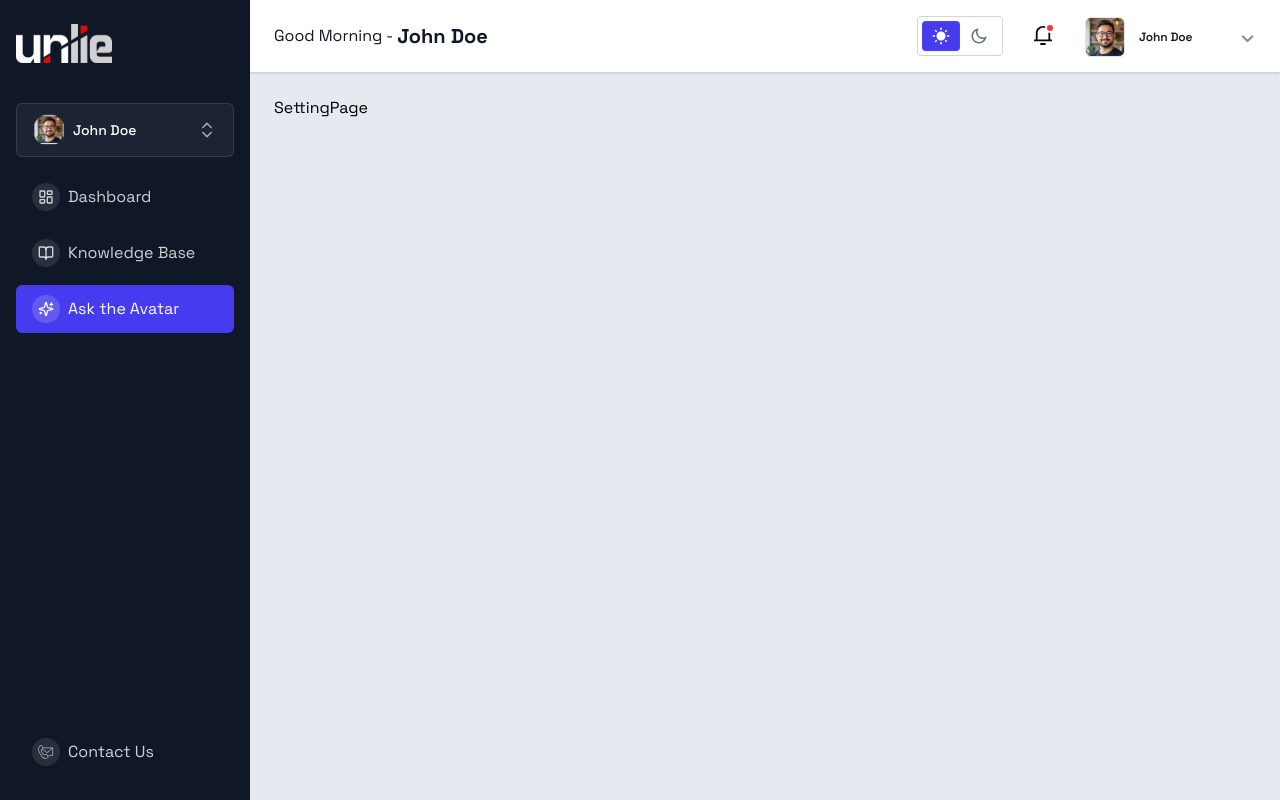
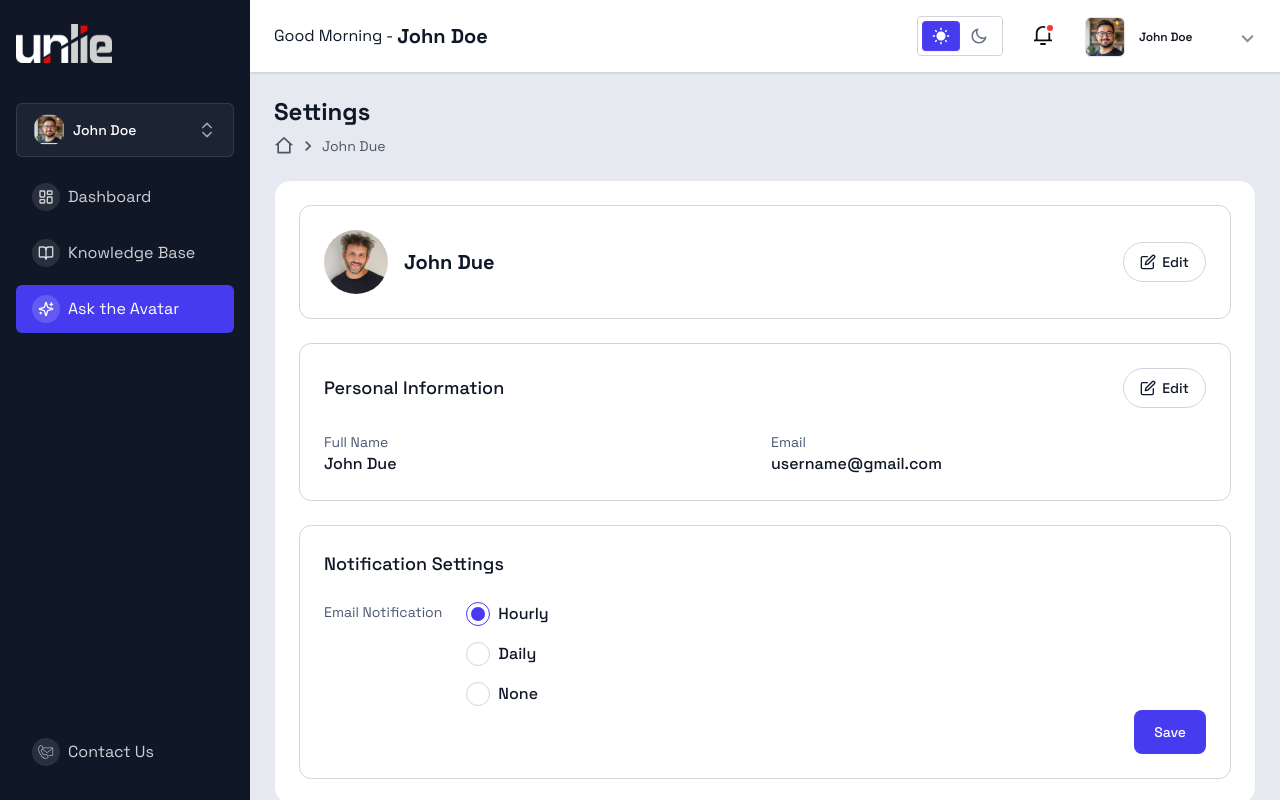
Before and after one commit to nur-it/react-un-lion-dashboard, a React (Vite) app: page /setting in a window 1280 px wide. Built offline with nearby package versions, Linux system fonts and the light colour scheme.

Commit message:
setting page notification

```diff
--- a/src/app/setting.jsx
+++ b/src/app/setting.jsx
@@ -1,8 +1,11 @@
+import SettingMain from "@/components/screen/Setting/SettingMain";
+import PageHeading from "@/components/shared/PageHeading";
 
 const SettingPage = () => {
   return (
-    <div>
-      SettingPage
+    <div className="pb-10">
+      <PageHeading page_name="Settings" />
+      <SettingMain />
     </div>
   );
 };
--- /dev/null
+++ b/src/components/screen/Setting/Notification.jsx
@@ -0,0 +1,57 @@
+import { Button } from "@/components/ui/button";
+import { useState } from "react";
+
+const Notification = () => {
+  const options = [
+    { id: "Hourly", label: "Hourly" },
+    { id: "Daily", label: "Daily" },
+    { id: "None", label: "None" },
+  ];
+
+  // State to manage selected radio button
+  const [selectedOption, setSelectedOption] = useState(options[0].id);
+  return (
+    <div className="space-y-6 rounded-xl border border-gray300 p-6">
+      <h5 className="text-lg font-medium text-secondary_main">
+        Notification Settings
+      </h5>
+      <div className="space-y-1">
+        <div className="flex items-start gap-6">
+          <p className="text-sm text-text_secondary">Email Notification</p>
+          <div className="space-y-4">
+            {options.map((option) => (
+              <div key={option.id} className="flex items-center gap-2">
+                <div className="h-6 w-6">
+                  <div className="inline-flex h-6 w-6 items-center">
+                    <label
+                      className="relative flex cursor-pointer items-center"
+                      htmlFor={option.id}
+                    >
+                      <input
+                        name="color"
+                        type="radio"
+                        className="peer h-6 w-6 cursor-pointer appearance-none rounded-full border border-slate-300 transition-all checked:border-[#473BF0]"
+                        id={option.id}
+                        checked={selectedOption === option.id}
+                        onChange={() => setSelectedOption(option.id)}
+                      />
+                      <span className="absolute left-1/2 top-1/2 h-[14px] w-[14px] -translate-x-1/2 -translate-y-1/2 transform rounded-full bg-[#473BF0] opacity-0 transition-opacity duration-200 peer-checked:opacity-100"></span>
+                    </label>
+                  </div>
+                </div>
+                <p className="font-medium text-secondary_main">
+                  {option.label}
+                </p>
+              </div>
+            ))}
+          </div>
+        </div>
+        <div className="flex items-center justify-end">
+          <Button>Save</Button>
+        </div>
+      </div>
+    </div>
+  );
+};
+
+export default Notification;
--- /dev/null
+++ b/src/components/screen/Setting/SettingMain.jsx
@@ -0,0 +1,52 @@
+import { FiEdit } from "react-icons/fi";
+import userImg from "../../../assets/img/user.svg";
+import Notification from "./Notification";
+const SettingMain = () => {
+  return (
+    <div className="mt-6 space-y-6 rounded-2xl border border-gray200 bg-white p-6">
+      {/* user-profile */}
+      <div className="flex items-center justify-between rounded-xl border border-gray300 p-6">
+        <div className="flex items-center gap-4">
+          <img src={userImg} alt="userImg" width={64} height={64} />
+          <h4 className="text-xl font-bold text-secondary_main">John Due</h4>
+        </div>
+        <button className="flex h-10 items-center gap-1.5 rounded-full border border-gray300 bg-[#FFFFFF0A] px-4 py-2 text-secondary_main">
+          <FiEdit />
+          <span className="text-sm font-medium">Edit</span>
+        </button>
+      </div>
+
+      {/* Personal Information */}
+      <div className="space-y-6 rounded-xl border border-gray300 p-6">
+        <div className="flex items-center justify-between">
+          <h5 className="text-lg font-medium text-secondary_main">
+            Personal Information
+          </h5>
+          <button className="flex h-10 items-center gap-1.5 rounded-full border border-gray300 bg-[#FFFFFF0A] px-4 py-2 text-secondary_main">
+            <FiEdit />
+            <span className="text-sm font-medium">Edit</span>
+          </button>
+        </div>
+        <div className="grid grid-cols-2 gap-3">
+          <div>
+            <p className="text-sm text-text_secondary">Full Name</p>
+            <p className="text-base font-medium text-secondary_main">
+              John Due
+            </p>
+          </div>
+          <div>
+            <p className="text-sm text-text_secondary">Email</p>
+            <p className="text-base font-medium text-secondary_main">
+              username@gmail.com
+            </p>
+          </div>
+        </div>
+      </div>
+
+      {/* Notification */}
+      <Notification />
+    </div>
+  );
+};
+
+export default SettingMain;
```
Also changed, not shown: src/assets/img/user.svg (added).
